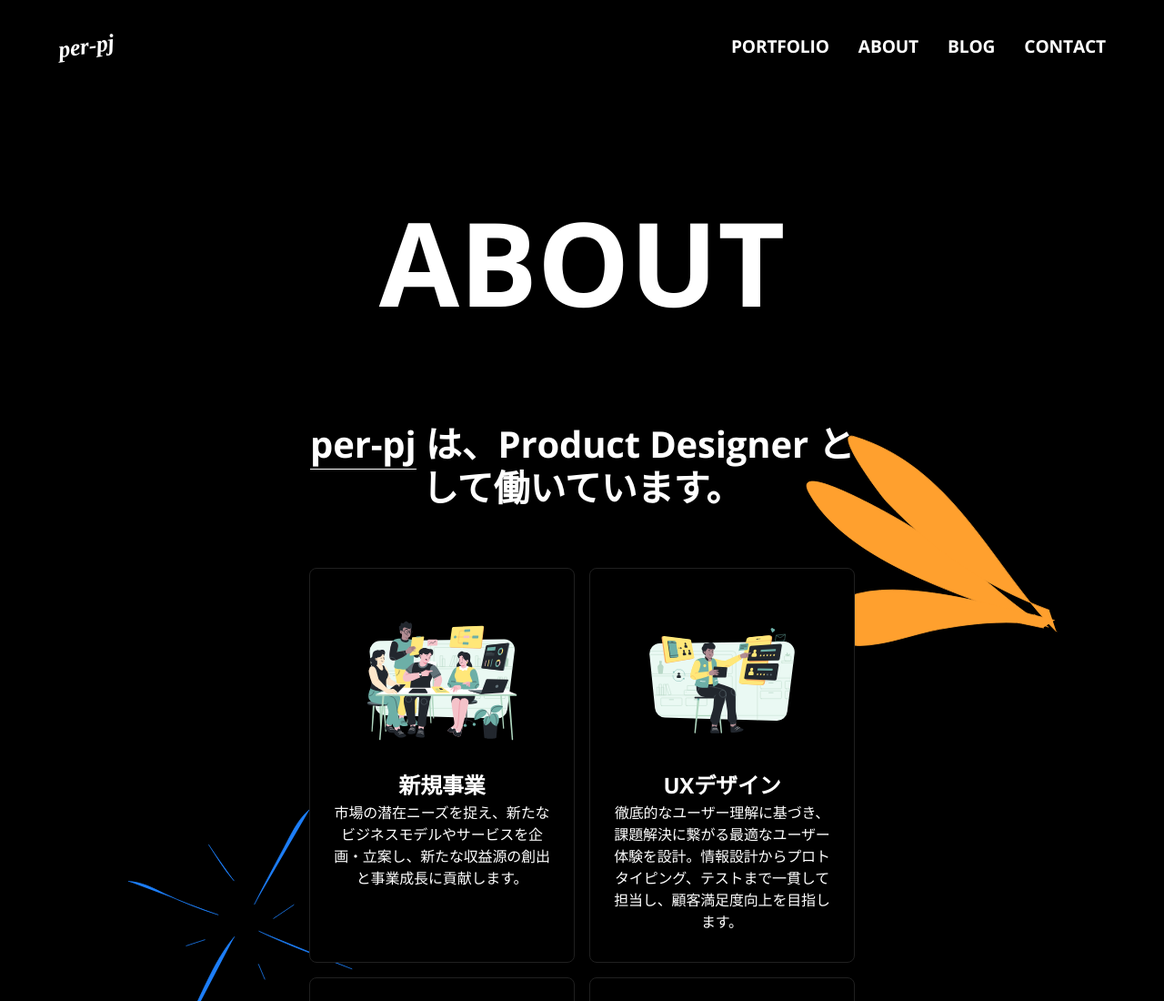
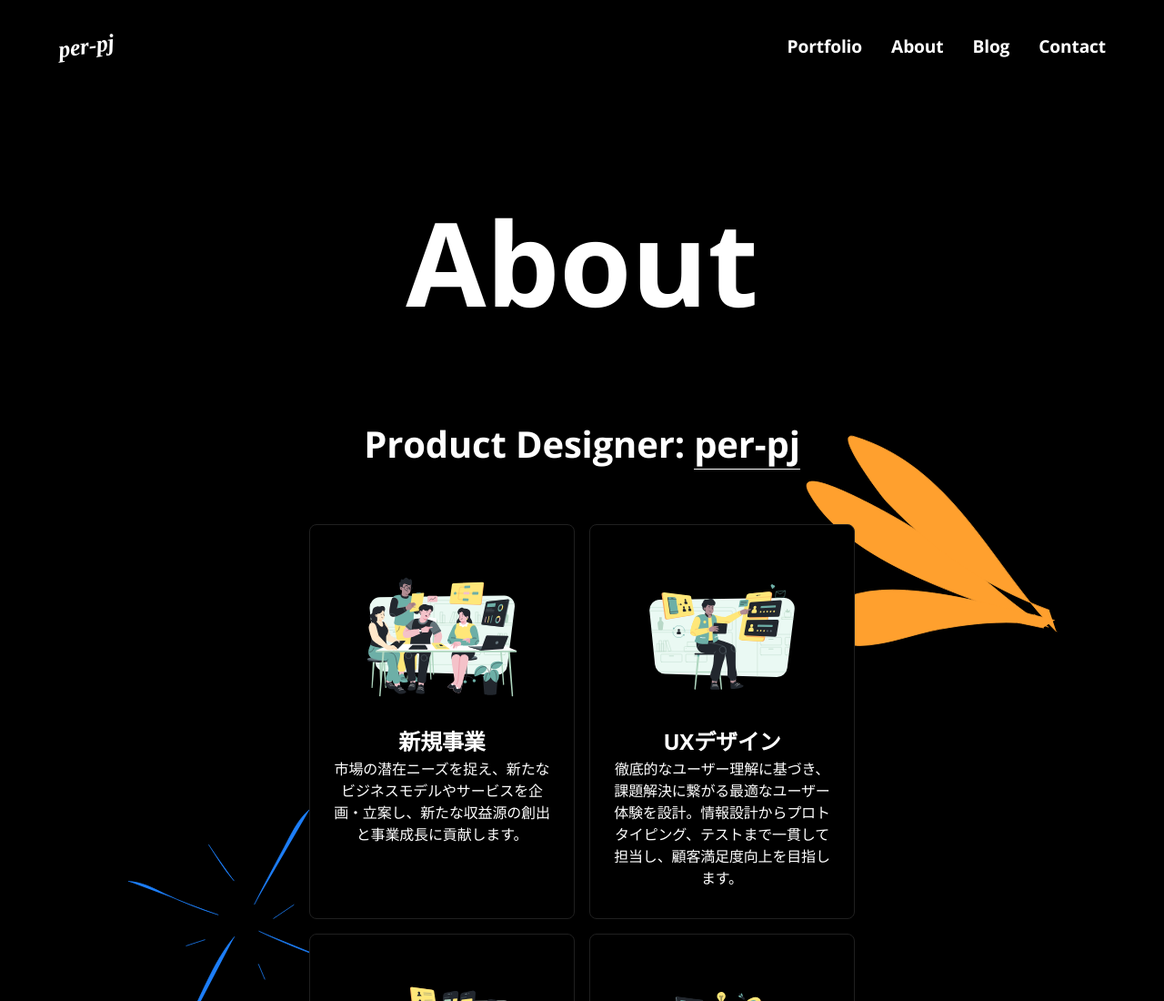
Before and after one commit to per-pj/portfolio-posts, a website: page public/about.html in a window 1280 px wide. Shown: the top 1100 px of the page at 91% size. Drawn offline with nearby package versions, Linux system fonts and the light colour scheme; files whose address does not match are found by name.

Commit message:
ヘッダーのテキストの修正、aboutページの説明文の内容の変更

```diff
--- a/public/about.html
+++ b/public/about.html
@@ -43,17 +43,17 @@
       <nav class="nav">
         <ul class="nav-menu">
           <li>
-            <a href="index.html">PORTFOLIO</a>
+            <a href="index.html">Portfolio</a>
           </li>
           <li>
-            <a href="about.html">ABOUT</a>
+            <a href="about.html">About</a>
           </li>
           <li>
-            <a href="https://sizu.me/per_pj/" target="_blank">BLOG</a>
+            <a href="https://sizu.me/per_pj/" target="_blank">Blog</a>
           </li>
           <li>
             <a href="https://forms.gle/f1VjgzjcUNBJVWAA9" target="_blank"
-              >CONTACT</a
+              >Contact</a
             >
           </li>
         </ul>
@@ -62,17 +62,17 @@
     <!---------- main ---------->
     <main class="container">
       <div class="hero-content">
-        <h1 class="title-text">ABOUT</h1>
+        <h1 class="title-text">About</h1>
       </div>
       <div class="text-content">
         <p class="desc-text">
+          Product Designer:
           <a
             href="https://per-pj.github.io/per-pj/"
             class="link-text"
             target="_blank"
             >per-pj</a
           >
-          は、Product Designer として働いています。
         </p>
         <div class="grid">
           <div class="grid-item bg-plan">
```
Also changed, not shown: public/index.html (+4 -4 lines).
